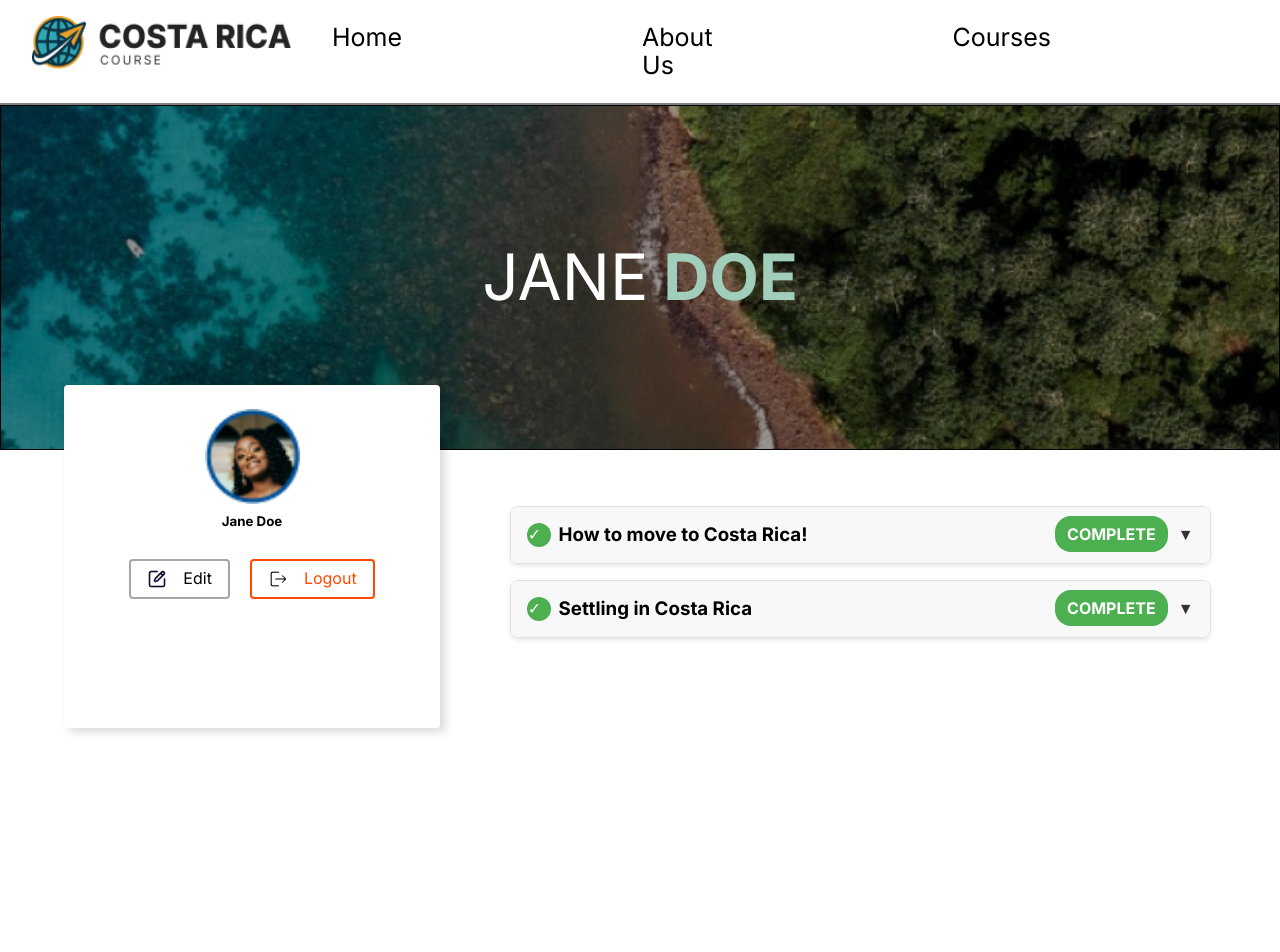
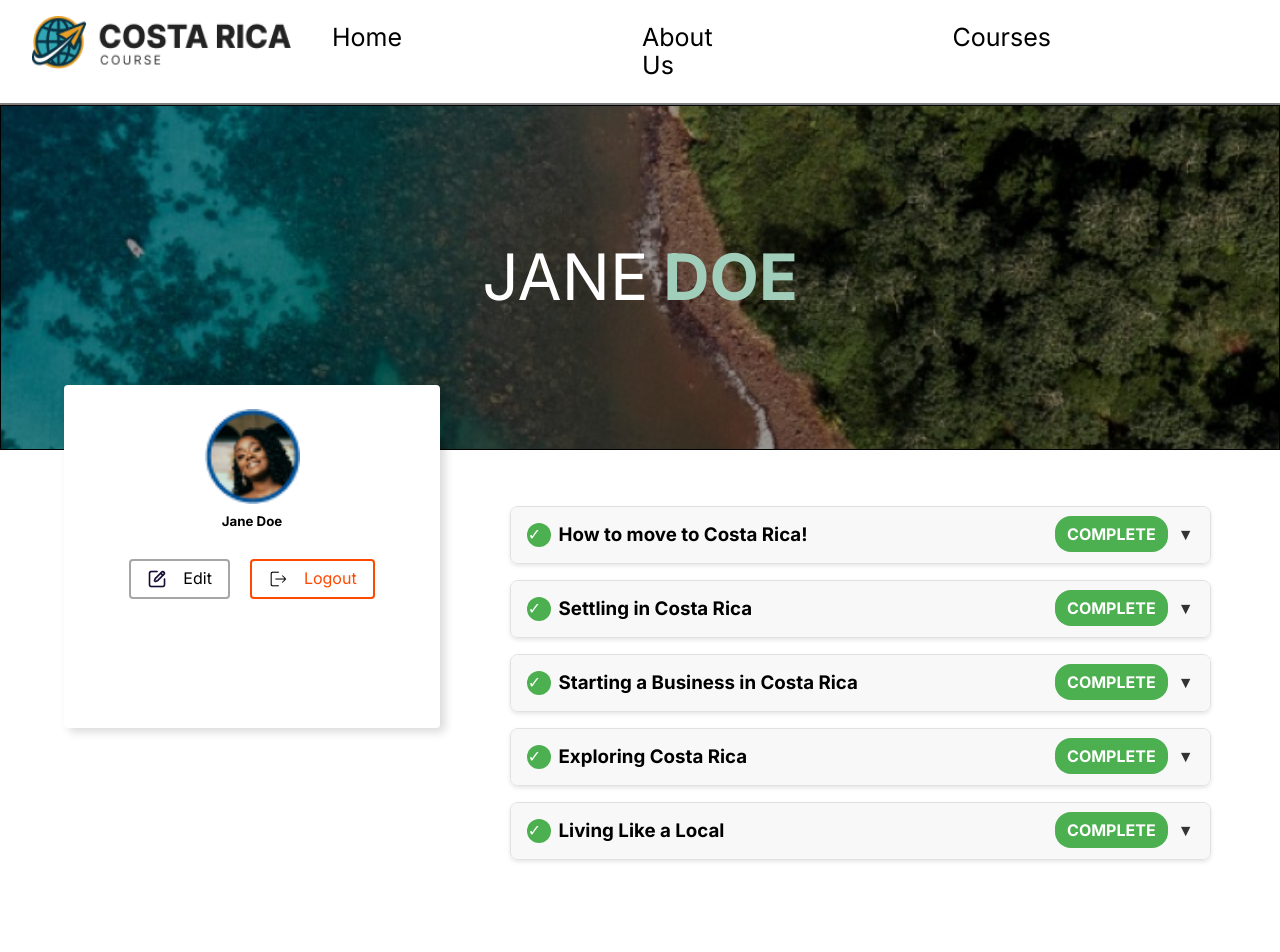
Before and after one commit to BrianKendalBucek/costa-rica-course, a Next.js app in the folder costa-rica-course/: page /account in a window 1280 px wide. Shown: the top 952 px of the page. Built offline with nearby package versions, Linux system fonts and the light colour scheme.

Commit message:
basic aesthetic adjustments

```diff
--- a/costa-rica-course/src/app/account/account.module.scss
+++ b/costa-rica-course/src/app/account/account.module.scss
@@ -15,7 +15,7 @@
   }
 
   .coursesStatsContainer {
-    height: 815px;
+    height: 700px;
     width: 100%;
     display: flex;
     justify-content: center;
--- a/costa-rica-course/src/components/MainCourse.module.scss
+++ b/costa-rica-course/src/components/MainCourse.module.scss
@@ -4,7 +4,6 @@
   align-items: center;
 
   h2 {
-    // margin-top: 150px;
   }
   .cardMainCourse {
     width: 696px;
@@ -18,6 +17,7 @@
     margin-top: 60px;
     display: flex;
     border-radius: 4px;
+    background-color: white;
 
     .mainCourseImage {
       padding: 10px;
--- a/costa-rica-course/src/constants/constants.ts
+++ b/costa-rica-course/src/constants/constants.ts
@@ -180,6 +180,9 @@ export const courses = [
     steps: [
       { title: "Introduction to Costa Rica", isComplete: true },
       { title: "Visa Requirements", isComplete: true },
+      { title: "Cost of Living", isComplete: false },
+      { title: "Finding the Right Location", isComplete: false },
+      { title: "Cultural Tips", isComplete: false },
     ],
   },
   {
@@ -187,6 +190,39 @@ export const courses = [
     steps: [
       { title: "Finding a Home", isComplete: false },
       { title: "Understanding the Healthcare System", isComplete: false },
+      { title: "Setting Up Utilities", isComplete: false },
+      { title: "Registering for Local Services", isComplete: false },
+      { title: "Building a Social Network", isComplete: false },
+    ],
+  },
+  {
+    title: "Starting a Business in Costa Rica",
+    steps: [
+      { title: "Understanding Business Culture", isComplete: false },
+      { title: "Registering a Company", isComplete: false },
+      { title: "Tax Regulations and Compliance", isComplete: false },
+      { title: "Hiring Local Employees", isComplete: false },
+      { title: "Marketing Your Business", isComplete: false },
+    ],
+  },
+  {
+    title: "Exploring Costa Rica",
+    steps: [
+      { title: "Top Places to Visit", isComplete: false },
+      { title: "Outdoor Activities", isComplete: false },
+      { title: "National Parks", isComplete: false },
+      { title: "Cultural Attractions", isComplete: false },
+      { title: "Cuisine and Dining", isComplete: false },
+    ],
+  },
+  {
+    title: "Living Like a Local",
+    steps: [
+      { title: "Learning Spanish", isComplete: false },
+      { title: "Navigating Public Transportation", isComplete: false },
+      { title: "Shopping and Groceries", isComplete: false },
+      { title: "Understanding Local Etiquette", isComplete: false },
+      { title: "Safety and Emergency Contacts", isComplete: false },
     ],
   },
 ];
```
